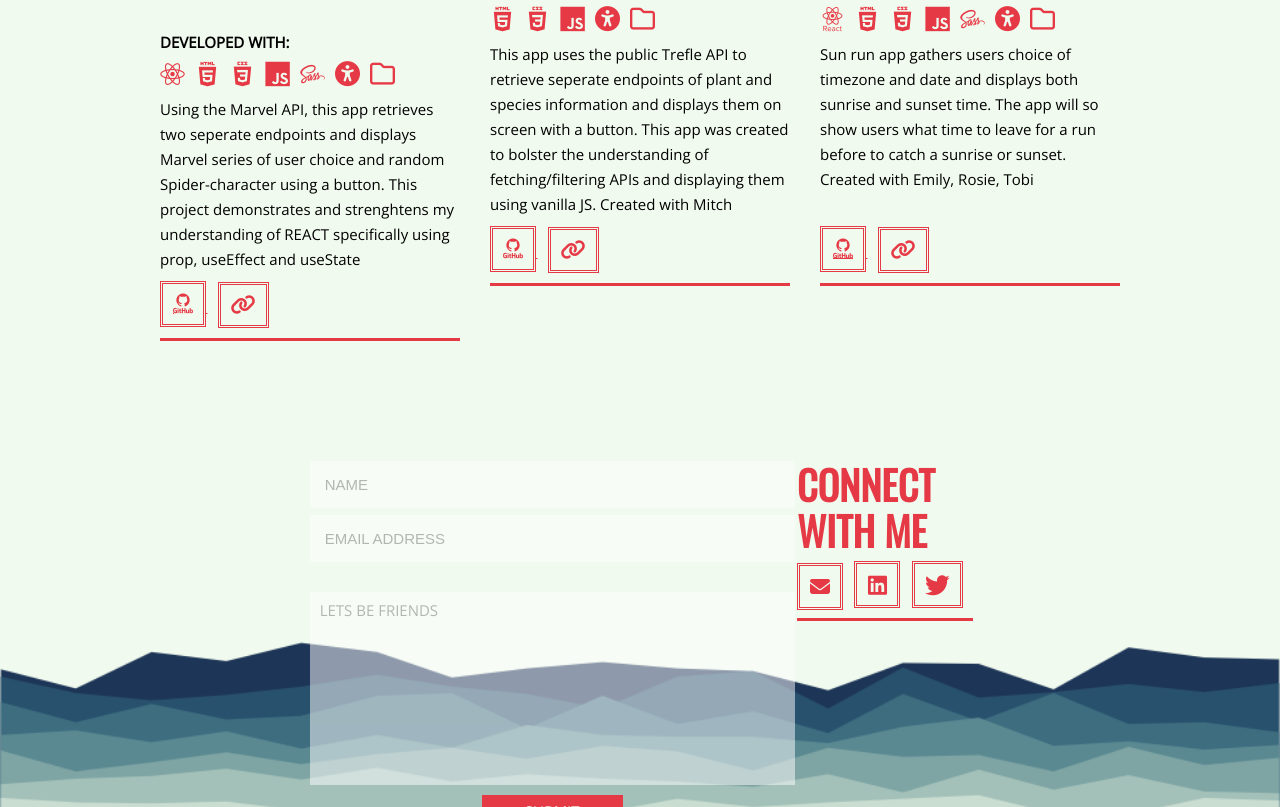
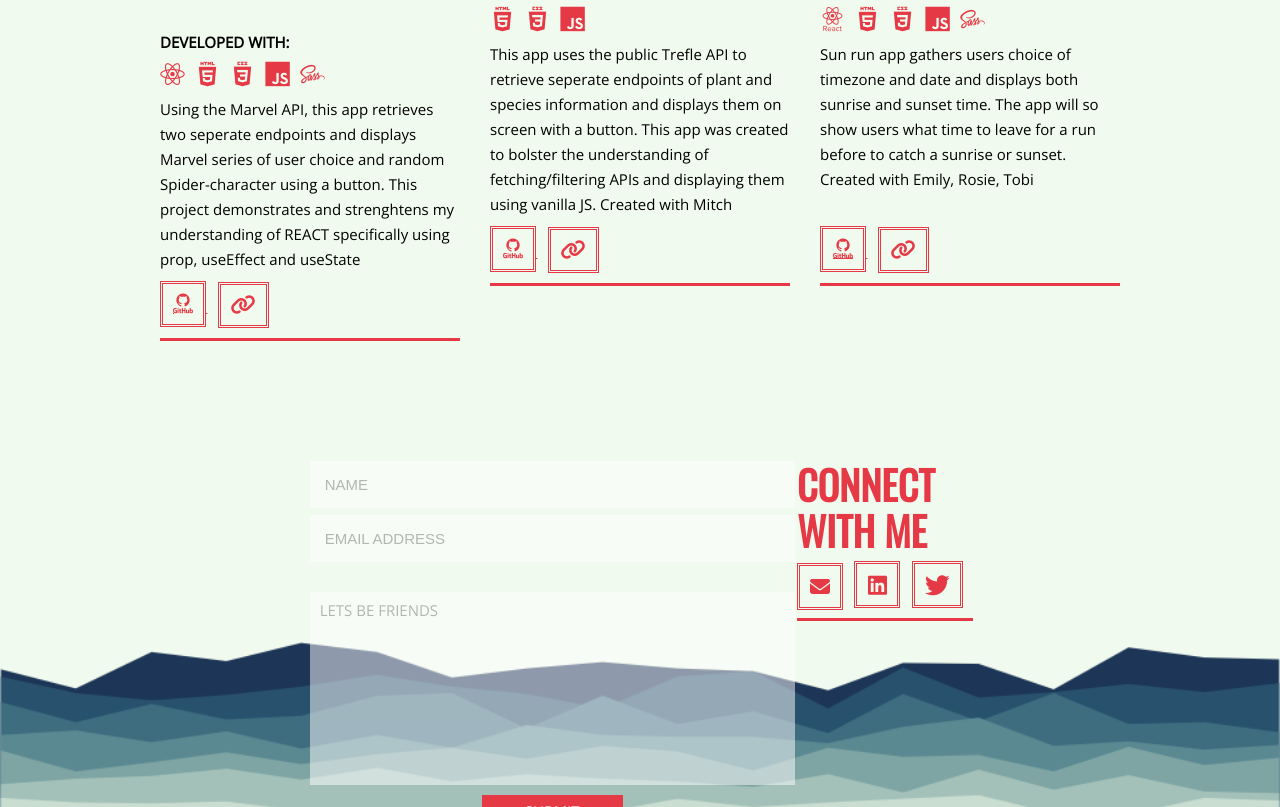
Before and after one commit to jordancmchan/portfolio, a plain HTML site: page index.html in a window 1280 px wide. Shown: the part 2325-3132 px from the top of the page. Drawn offline with nearby package versions, Linux system fonts and the light colour scheme.

Commit message:
removed icons

```diff
--- a/index.html
+++ b/index.html
@@ -135,8 +135,6 @@
                   <i class="devicon-css3-plain-wordmark"></i>
                   <i class="devicon-javascript-plain"></i>
                   <i class="devicon-sass-original"></i>
-                  <i class="fas fa-universal-access"></i>
-                  <i class="far fa-folder"></i>
                 </div>
               </div>
               <p>
@@ -161,8 +159,6 @@
                   <i class="devicon-html5-plain-wordmark"></i>
                   <i class="devicon-css3-plain-wordmark"></i>
                   <i class="devicon-javascript-plain"></i>
-                  <i class="fas fa-universal-access"></i>
-                  <i class="far fa-folder"></i>
                 </div>
               </div>
               <p>
@@ -189,8 +185,6 @@
                   <i class="devicon-css3-plain-wordmark"></i>
                   <i class="devicon-javascript-plain"></i>
                   <i class="devicon-sass-original"></i>
-                  <i class="fas fa-universal-access"></i>
-                  <i class="far fa-folder"></i>
                 </div>
               </div>
               <p>
```
